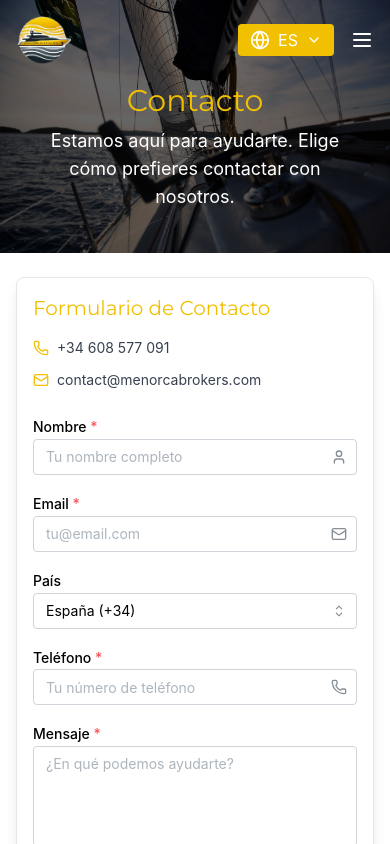
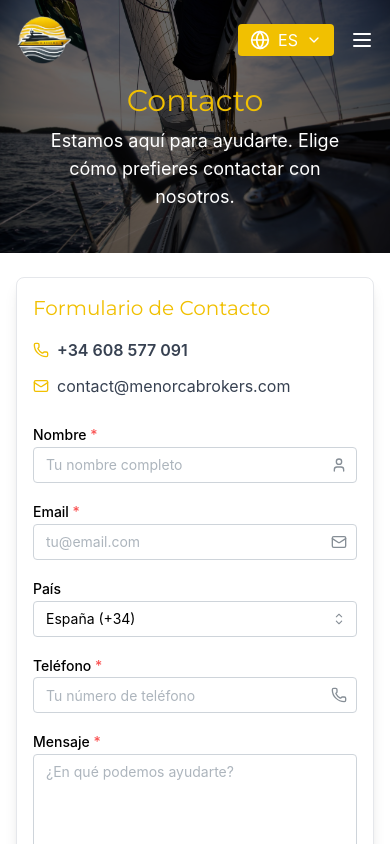
Before and after one commit to davidfreixes/myb, a Next.js app: page /contacto in a window 390 px wide. Shown: the top 844 px of the page. Built offline with nearby package versions, Linux system fonts and the light colour scheme.

Commit message:
size text

```diff
--- a/client/general/contact/contact-form.tsx
+++ b/client/general/contact/contact-form.tsx
@@ -183,13 +183,13 @@ export default function ContactForm() {
       </h2>
 
       <div className="space-y-3 sm:space-y-4 mb-6 sm:mb-6">
-        <div className="flex items-center gap-2 text-gray-700 text-sm sm:text-base">
+        <div className="flex items-center gap-2 text-gray-700 text-base font-semibold">
           <Phone className="w-4 h-4 sm:w-5 sm:h-5 text-primary" />
           <a href="tel:+34608577091" className="hover:text-primary">
             +34 608 577 091
           </a>
         </div>
-        <div className="flex items-center gap-2 text-gray-700 text-sm sm:text-base">
+        <div className="flex items-center gap-2 text-gray-700 text-base">
           <Mail className="w-4 h-4 sm:w-5 sm:h-5 text-primary" />
           <a
             href="mailto:contact@menorcabrokers.com"
```
